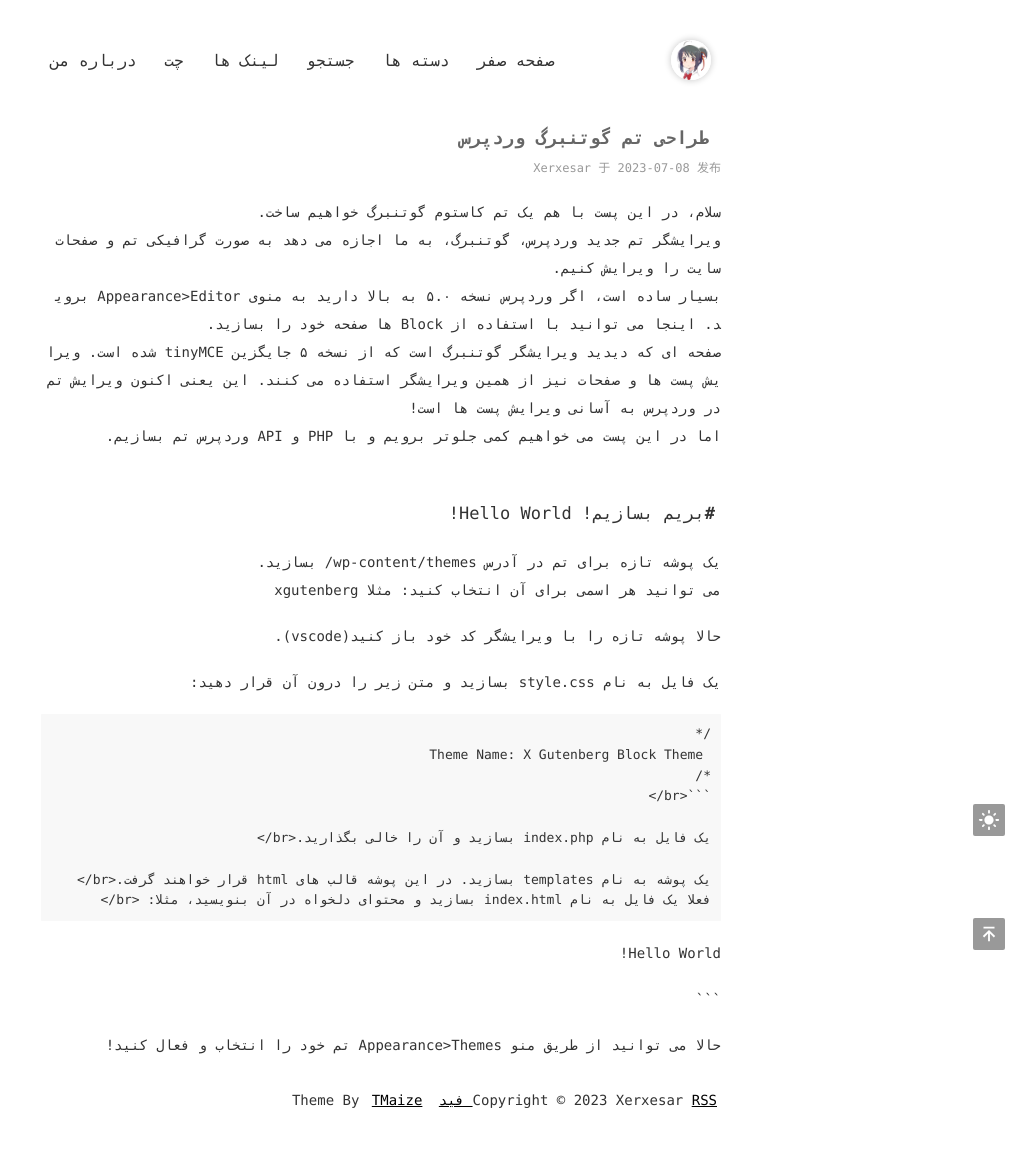
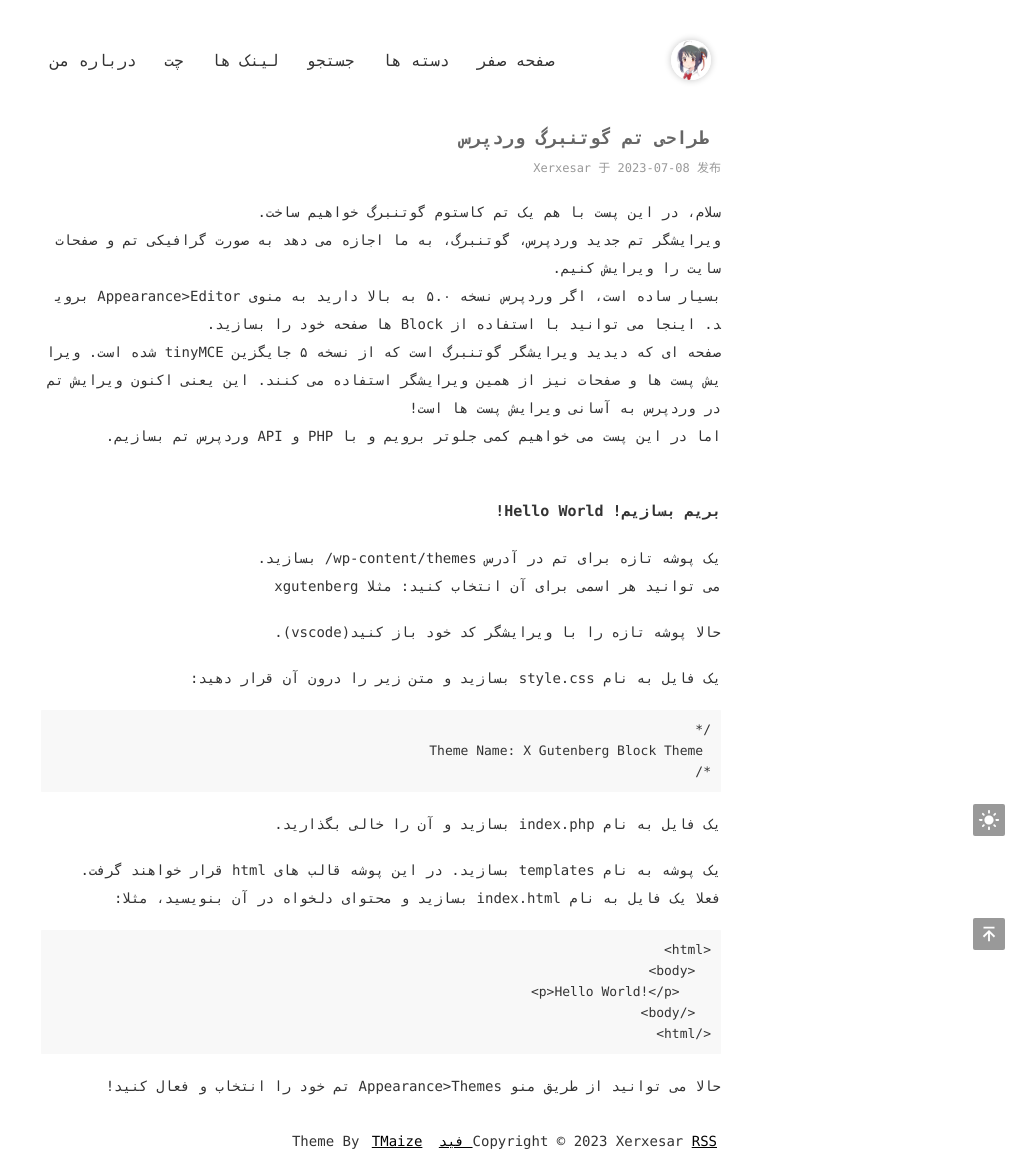
Before and after one commit to xerxesar/xerxesar.github.io, a Jekyll site: the page built from _posts/2023-7-8-wordpress-gutenberg-theme-development.md, in a window 1280 px wide. Shown: the whole page, without its empty margins (259-1280 px from the left). Built offline with Jekyll 4.4.1, drawn with Linux system fonts in a browser that asks for light colours; before the commit the page ends 1123 px from its top, so only the background shows below that.

Commit message:
Fixed errors

````diff
--- a/_posts/2023-7-8-wordpress-gutenberg-theme-development.md
+++ b/_posts/2023-7-8-wordpress-gutenberg-theme-development.md
@@ -10,7 +10,7 @@ categories: [wordpress, php, html, css, scss, javascript, طراحی تم]
 صفحه ای که دیدید ویرایشگر گوتنبرگ است که از نسخه ۵ جایگزین tinyMCE شده است. ویرایش پست ها و صفحات نیز از همین ویرایشگر استفاده می کنند. این یعنی اکنون ویرایش تم در وردپرس به آسانی ویرایش پست ها است!<br/>
 اما در این پست می خواهیم کمی جلوتر برویم و با PHP و API وردپرس تم بسازیم.<br/><br/>
 
-## بریم بسازیم! Hello World!
+###  بریم بسازیم! Hello World!
 یک پوشه تازه برای تم در آدرس wp-content/themes/ بسازید. <br/>
 می توانید هر اسمی برای آن انتخاب کنید: مثلا xgutenberg<br/>
 
@@ -21,7 +21,7 @@ categories: [wordpress, php, html, css, scss, javascript, طراحی تم]
 /*
  Theme Name: X Gutenberg Block Theme
 */
-```<br/>
+```
 
 یک فایل به نام index.php بسازید و آن را خالی بگذارید.<br/>
 
@@ -33,8 +33,6 @@ categories: [wordpress, php, html, css, scss, javascript, طراحی تم]
     <p>Hello World!</p>
   </body>
 </html>
-```<br/>
-
-
+```
 
 حالا می توانید از طریق منو Appearance>Themes تم خود را انتخاب و فعال کنید!<br>
````
